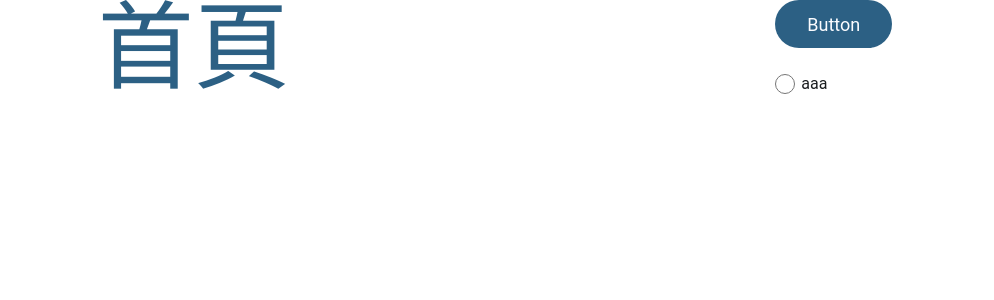
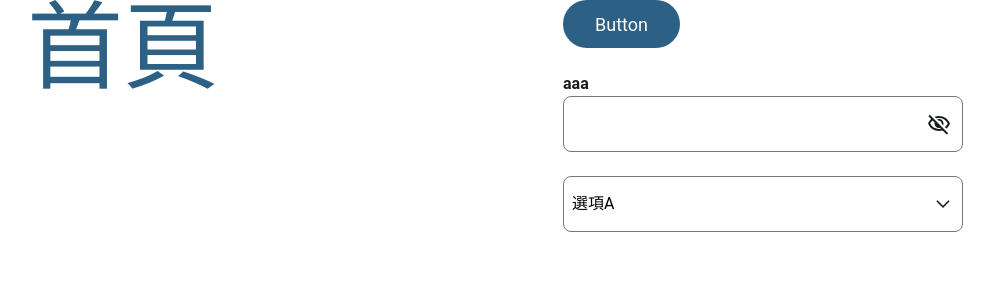
Before and after one commit to PANJAY0/nuxt02, a Nuxt app: page / in a window 1280 px wide. Shown: the top 300 px of the page, without its empty margins (145-1139 px from the left). Built offline with nearby package versions, Linux system fonts and the light colour scheme.

Commit message:
設定下拉選框基礎樣式

```diff
--- a/app/components/CommonInput.vue
+++ b/app/components/CommonInput.vue
@@ -30,21 +30,24 @@ defineExpose({
 
 </script>
 <template>
+    <div class="">
+        <template v-if="props.type === 'password' || props.type === 'search' || props.type === 'text' || props.type === ''">
+            <label :for="id" class="text-font-color text-base font-semibold">{{ props.title }}</label>
             <div class="relative">
-        <template v-if="props.type === 'password' || props.type === 'search' || props.type === 'text' || props.type === ''">
-            <label :for="id" class="text-font-color text-base font-semibold">{{ props.title }}</label><br>
-            <input :id="id" ref="inputRef" :disabled="props.disabled" :class="classResult" :placeholder="props.placeholder" :type="props.type === 'password' ? 'password' : 'text'"           class="caret-primary-light input-thick-caret focus:outline-primary-light h-14 rounded-lg border-1 bg-white px-2 pr-3 text-base font-normal focus:border-transparent focus:shadow-[0_0_6px_#2c6084] focus:outline-2">
+              <input :id="id" ref="inputRef" :disabled="props.disabled" :class="classResult" :placeholder="props.placeholder" :type="props.type === 'password' && showPassword ? 'password' : 'text'" class="caret-primary-light w-[400px] input-thick-caret focus:outline-primary-light h-14 rounded-lg border-1 bg-white px-2 pr-3 text-base font-normal focus:border-transparent focus:shadow-[0_0_6px_#2c6084] focus:outline-2">
               <button v-if="props.type === 'password'" class="absolute -translate-y-1/2 top-1/2 right-3" @click="showPassword = !showPassword">
                   <img :src="showPassword ? eyeIcon : eyeOffIcon">
               </button>
               <button v-if="props.type === 'search'">
                   <img :src="searchIcon" class="absolute -translate-y-1/2 top-1/2 right-3">
               </button>
+            </div>
             <div v-if="props.errorMsg !== ''" class=" bg-danger-light text-danger flex min-h-[30px] items-center mt-1.5 rounded-lg px-2 text-base font-normal">
                 <img :src="errorIcon">
                 {{ props.errorMsg }}
             </div>
         </template>
+        <!-- checkbox / radio -->
         <template v-else>
             <label class="text-font-color me-3 inline-flex cursor-pointer items-center space-x-1.5 text-base font-normal">
                 <input class="h-5 w-5 focus:outline-primary-light accent-primary text-primary focus:outline-2 focus:outline-offset-[2px]" :type="props.type" :disabled="props.disabled">
--- /dev/null
+++ b/app/components/CommonSelect.vue
@@ -0,0 +1,33 @@
+<script setup>
+import arrowIcon from '@/assets/icons/arrow-down.svg'
+import errorIcon from '@/assets/icons/error.svg'
+// const optionResult = ref(['選項A', '選項B', '選項C'])
+const props = defineProps({
+  options: { type: Array, default: () => {} },
+  errorMsg: { type: String, default: '' },
+  placeholder: { type: String, default: '請選擇' },
+  disable: { type: Boolean, default: false },
+})
+
+const classResult = computed(() => {
+  const errorClass = props.errorMsg !== '' ? 'border-danger' : 'border-font-muted-color'
+
+  return [errorClass]
+})
+</script>
+<template>
+    <div>
+        <div class="relative">
+            <select :class="classResult" class="bg-white caret-primary-light focus:outline-primary-light rounded-lg h-14 w-[400px] appearance-none border-1 px-2 text-base font-normal focus:border-transparent focus:shadow-[0_0_6px_#2c6084] focus:outline-2">
+                <option v-for="(item, index) in props.options" :key="index">
+                    {{ item }}
+                </option>
+            </select>
+            <img :src="arrowIcon" class=" absolute top-1/2 right-3 h-4 w-4 -translate-y-1/2 pointer-events-none" >
+        </div>
+        <div v-if="errorMsg !== ''" class=" bg-danger-light text-danger mt-1.5 flex min-h-[30px] rounded-lg items-center px-2 text-base font-normal">
+            <img :src="errorIcon" class=" mr-1 h-5 w-5">
+            {{ props.errorMsg }}
+        </div>
+    </div>
+</template>
--- a/app/pages/index.vue
+++ b/app/pages/index.vue
@@ -8,6 +8,7 @@ const inputRef = ref(null)
 const a = () => {
   inputRef.value?.focus()
 }
+const optionResult = ref(['選項A', '選項B', '選項C'])
 </script>
 <template>
   <div class="flex justify-around">
@@ -17,7 +18,9 @@ const a = () => {
         Button
       </CommonButton>
       <br>
-      <CommonInput ref="inputRef" :error-msg="errorMsg" type="radio" title="aaa"/>
+      <CommonInput ref="inputRef" :error-msg="errorMsg" type="password" title="aaa"/>
+      <br>
+      <CommonSelect error-msg="" :options="optionResult"/>
     </div>
   </div>
 </template>
```
Lines whose indentation alone changed are shown as unchanged.
